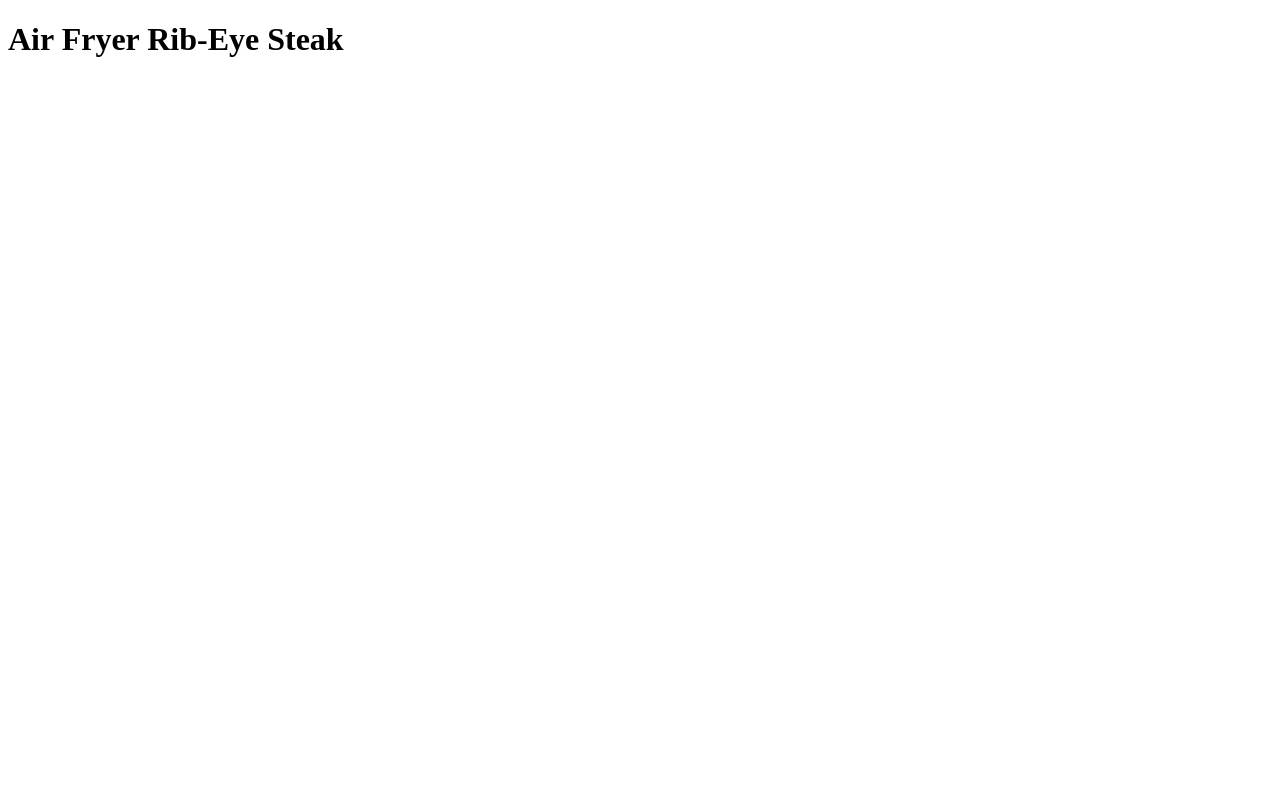
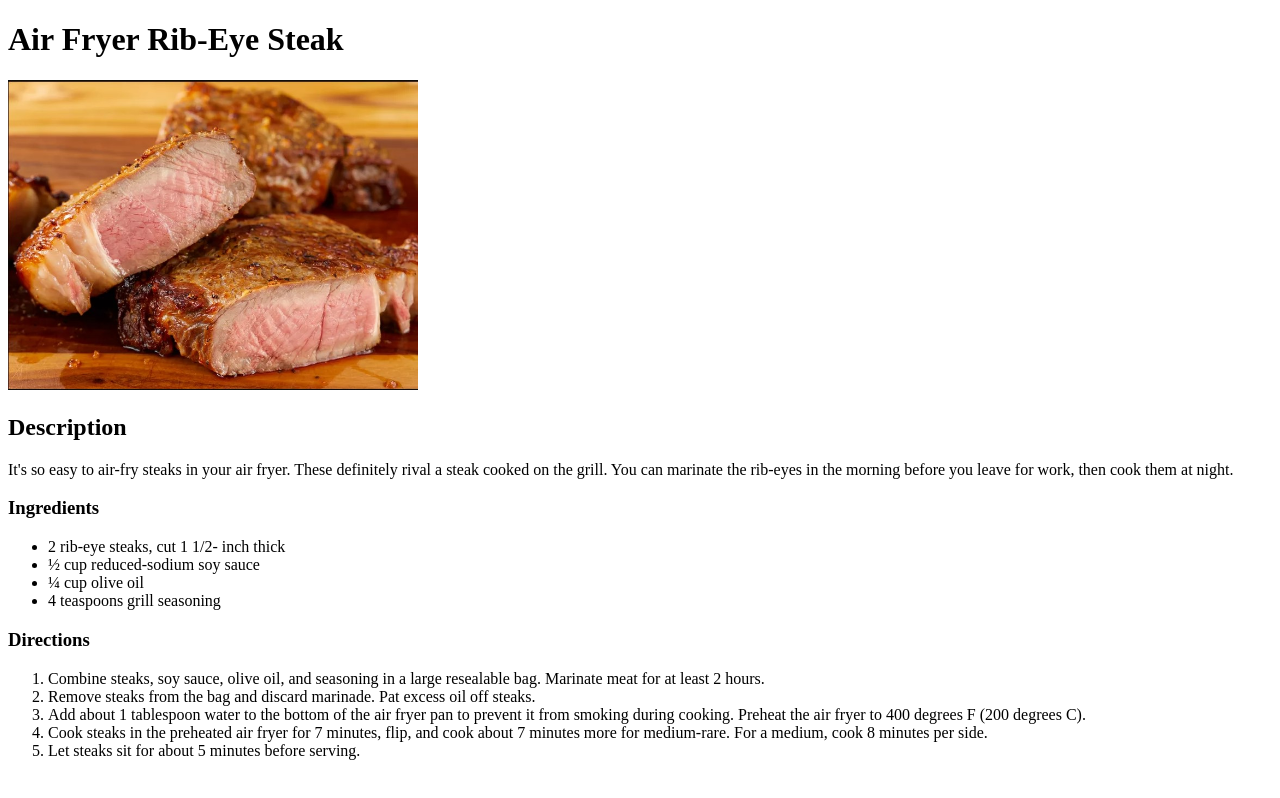
Before and after one commit to melcolmm/odin-recipes, a plain HTML site: page recipes/rib-eye.html in a window 1280 px wide. Drawn offline with Linux system fonts and the light colour scheme.

Commit message:
Add first recipe

```diff
--- a/recipes/rib-eye.html
+++ b/recipes/rib-eye.html
@@ -6,5 +6,26 @@
 </head>
 <body>
     <h1>Air Fryer Rib-Eye Steak</h1>
+    <img src="../images/rib-eye.jpg" alt="Juicy rib-eye steak" height="310">
+
+    <h2>Description</h2>
+    <p>It's so easy to air-fry steaks in your air fryer. These definitely rival a steak cooked on the grill. You can marinate the rib-eyes in the morning before you leave for work, then cook them at night.</p>
+
+    <h3>Ingredients</h3>
+    <ul>
+        <li>2 rib-eye steaks, cut 1 1/2- inch thick</li>
+        <li>½ cup reduced-sodium soy sauce</li>
+        <li>¼ cup olive oil</li>
+        <li>4 teaspoons grill seasoning</li>
+    </ul>
+
+    <h3>Directions</h3>
+    <ol>
+        <li>Combine steaks, soy sauce, olive oil, and seasoning in a large resealable bag. Marinate meat for at least 2 hours.</li>
+        <li>Remove steaks from the bag and discard marinade. Pat excess oil off steaks.</li>
+        <li>Add about 1 tablespoon water to the bottom of the air fryer pan to prevent it from smoking during cooking. Preheat the air fryer to 400 degrees F (200 degrees C).</li>
+        <li>Cook steaks in the preheated air fryer for 7 minutes, flip, and cook about 7 minutes more for medium-rare. For a medium, cook 8 minutes per side.</li>
+        <li>Let steaks sit for about 5 minutes before serving.</li>
+    </ol>
 </body>
 </html>
```
Also changed, not shown: images/rib-eye.jpg (added).
